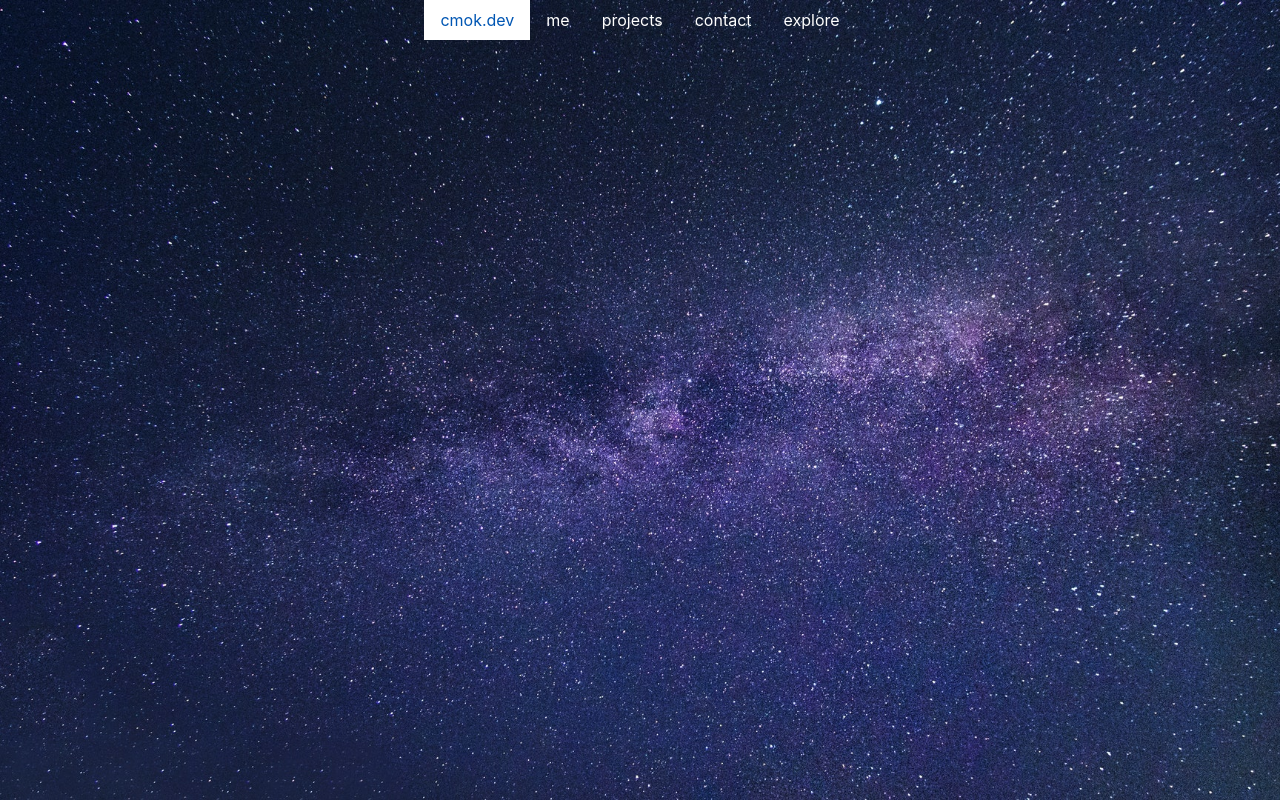
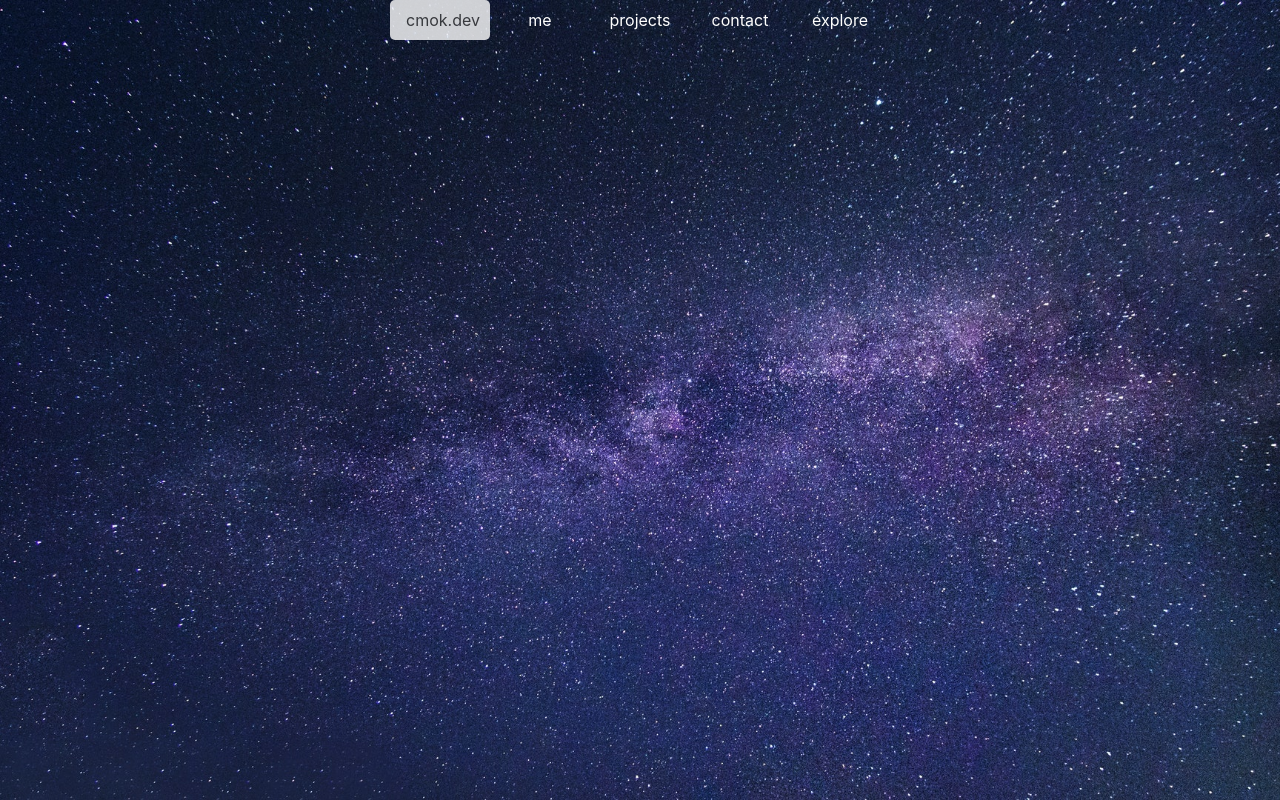
Before and after one commit to cmok4290/cmok.dev, a React app: page / in a window 1280 px wide. In both pictures the pointer is over the link "cmok.dev". Built offline with nearby package versions, Linux system fonts and the light colour scheme.

Commit message:
Add nav link hover styles

```diff
--- a/src/components/Navigation/navigation.css
+++ b/src/components/Navigation/navigation.css
@@ -1,7 +1,12 @@
 .custom-nav a {
+  width: 100px;
   color: #ffffff;
+  text-align: center;
 }
 
 .custom-nav a:hover {
   background: #ffffff;
+  color: #424242;
+  opacity: 0.80;
+  border-radius: 5px;
 }
```
